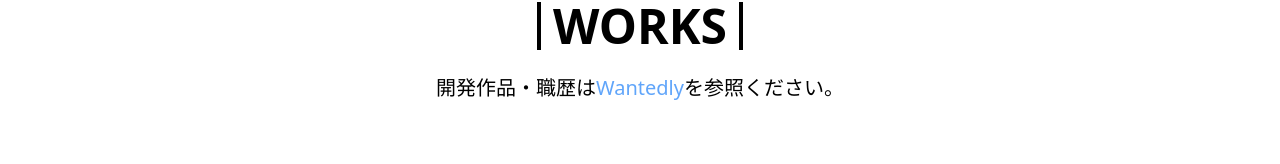
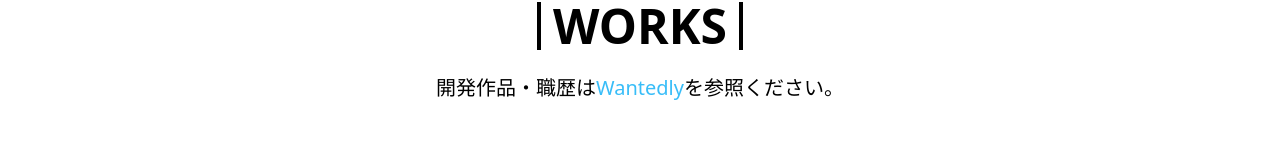
Before and after one commit to GoRuGoo/Next-gorugo-frontend, a Next.js app: page / in a window 1280 px wide. Shown: the part 2240-2404 px from the top of the page. Built offline with nearby package versions, Linux system fonts and the light colour scheme; a web font is replaced by a local one.

Commit message:
fix: Wantedlyの色味を修正

```diff
--- a/components/firstpage/Works.js
+++ b/components/firstpage/Works.js
@@ -16,7 +16,7 @@ export default function Works() {
           <a
             href="https://www.wantedly.com/id/itoyuta"
             target="_blank"
-            className="text-blue-400"
+            className="text-sky-400"
           >
             Wantedly
           </a>
```
